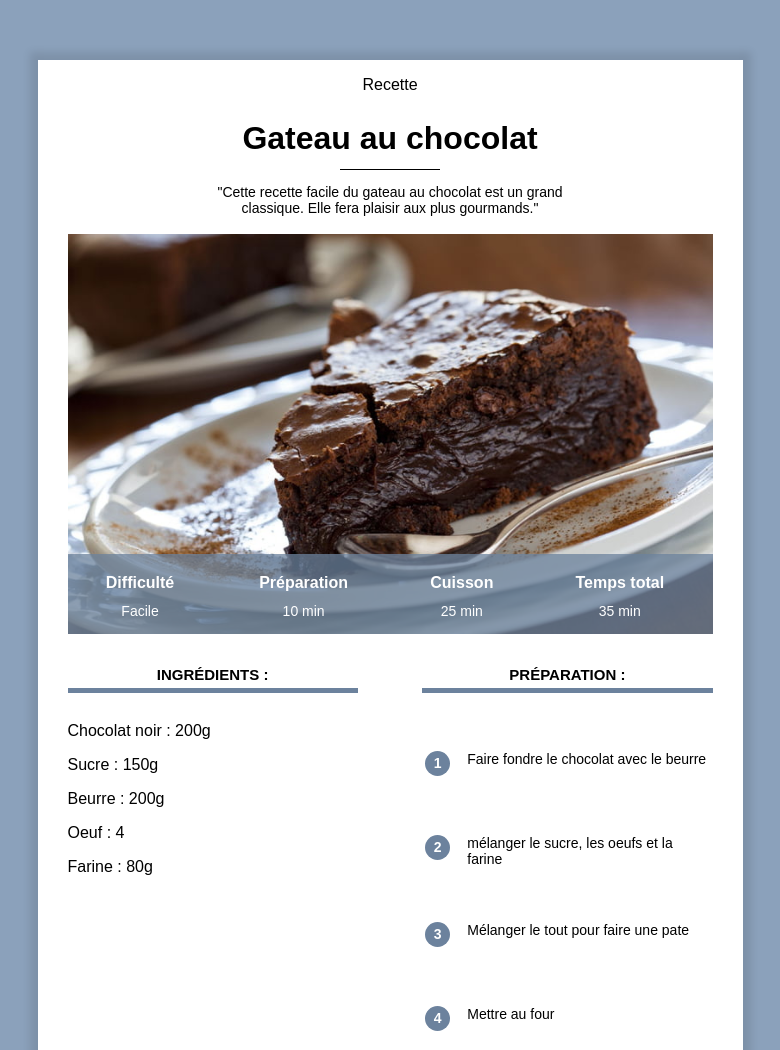
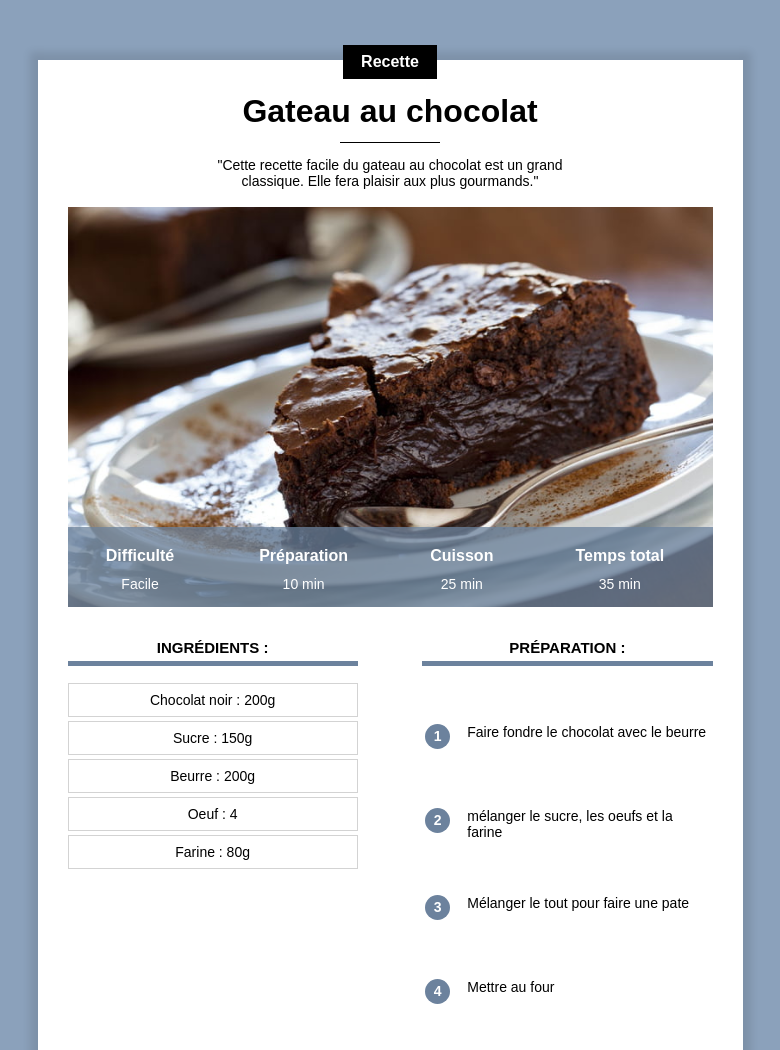
Before and after one commit to MrHashh/Site_Recette, a plain HTML site: page index.html in a window 1280 px wide. Shown: the top 1050 px of the page, without its empty margins (250-1030 px from the left). Drawn offline with Linux system fonts and the light colour scheme.

Commit message:
Add files via upload

```diff
--- a/index.html
+++ b/index.html
@@ -15,8 +15,8 @@
 
     <div class ="contenu">
 
-        <div class="centre Categorie">
-            <p class="Categorie">Recette</p>
+        <div class="centre categorie">
+            <p class="categorie">Recette</p>
         </div>
 
         <h1>Gateau au chocolat</h1>
--- a/recette.css
+++ b/recette.css
@@ -7,6 +7,7 @@ body {
     font-family: Arial;
     margin: 0;
 }
+
 
 div.contenu {
     background-color: white;
@@ -84,6 +85,8 @@ table.info th {
     font-size: 14px;
     vertical-align: bottom;
     padding-bottom: 8px;
+
+    max-width: 40;
 }
 
 img.info {
@@ -111,7 +114,7 @@ div.colonne1 {
     display: inline-block;
 }
 
-div.ingredients p {
+div.encadrer p {
     text-align: center;
     font-size: 14px;
     border: 1px solid lightgray;
```
Also changed, not shown: recette.html (+2 -2 lines).
